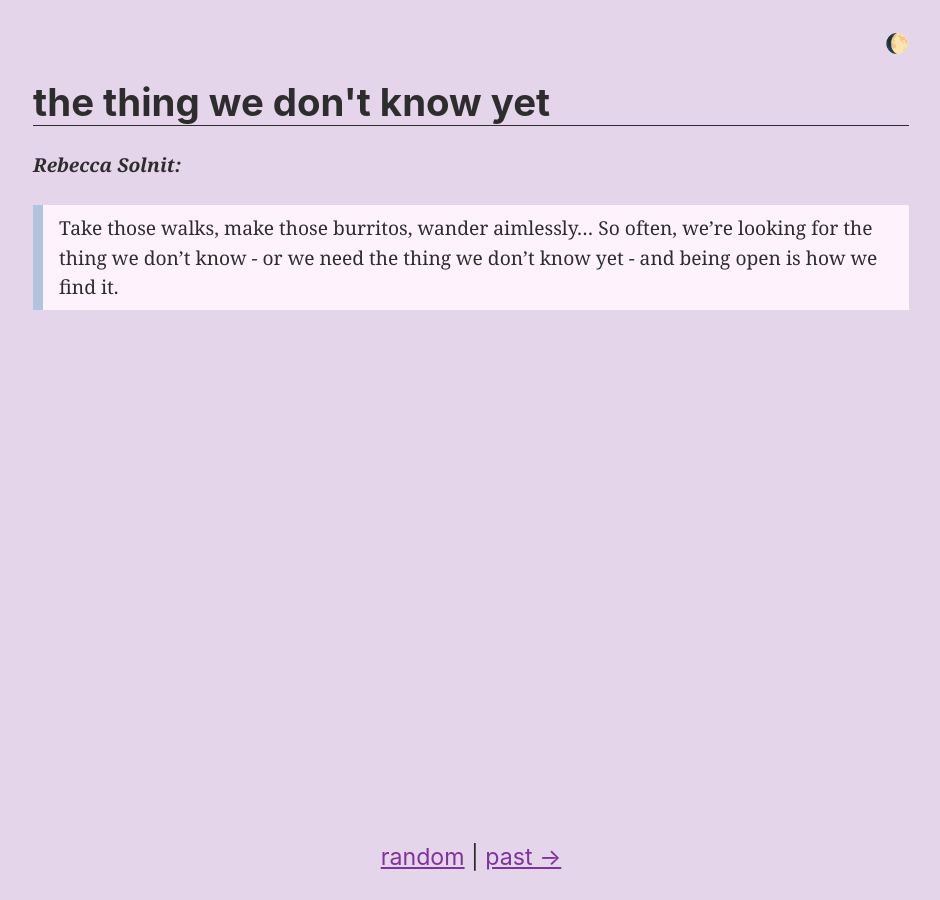
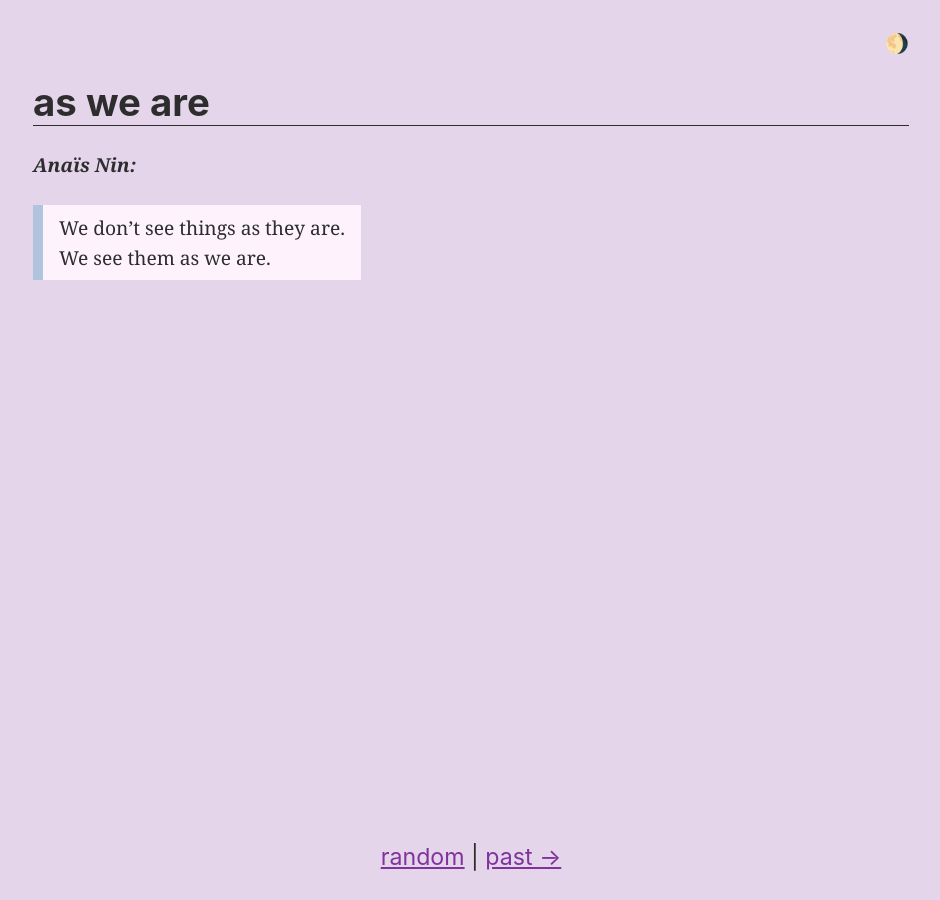
Before and after one commit to dglauber1/dglauber1.github.io, a Jekyll site: the page built from index.md, in a window 1280 px wide. Shown: the whole page, without its empty margins (169-1109 px from the left). Built offline with Jekyll 4.4.1, drawn with Linux system fonts in a browser that asks for light colours.

Commit message:
as we are

```diff
--- a/index.md
+++ b/index.md
@@ -1,12 +1,9 @@
 ---
-prev-musing: what-my-bones-know
-title: the thing we don't know yet
-time: 🌔
+prev-musing: the-thing-we-dont-yet-know
+title: as we are
+time: 🌖
 collection: musings
 ---
-<cite>Rebecca Solnit:</cite>
-> Take those walks, make those burritos,
-wander aimlessly... So often, we're looking
-for the thing we don't know - or we need the
-thing we don't know yet - and being open
-is how we find it.
+<cite>Anaïs Nin:</cite>
+> We don't see things as they are.
+> We see them as we are.
```
Also changed, not shown: _musings/the-thing-we-dont-yet-know.md (added, +12 -0 lines).
